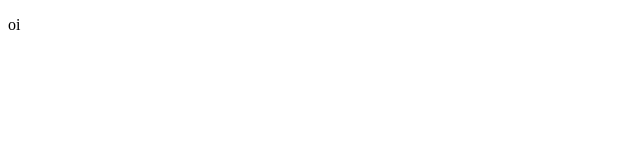
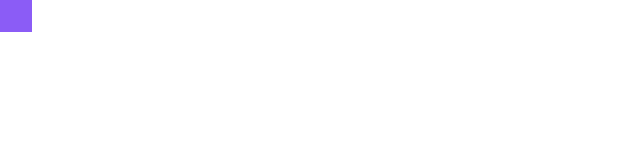
Before and after one commit to FernandoValentim43/NLWGamers, a React (Vite) app in the folder esports/web/: page / in a window 1280 px wide. Shown: the top 160 px of the page, without its empty margins (0-640 px from the left). Built offline with nearby package versions, Linux system fonts and the light colour scheme.

Commit message:
Tailwind installation

```diff
--- a/esports/web/index.html
+++ b/esports/web/index.html
@@ -2,7 +2,6 @@
 <html lang="en">
   <head>
     <meta charset="UTF-8" />
-    <link rel="icon" type="image/svg+xml" href="/vite.svg" />
     <meta name="viewport" content="width=device-width, initial-scale=1.0" />
     <title>Vite + React + TS</title>
   </head>
--- a/esports/web/package.json
+++ b/esports/web/package.json
@@ -16,6 +16,8 @@
     "@types/react": "^18.0.17",
     "@types/react-dom": "^18.0.6",
     "@vitejs/plugin-react": "^2.1.0",
+    "autoprefixer": "^10.4.11",
+    "tailwindcss": "^3.1.8",
     "typescript": "^4.6.4",
     "vite": "^3.1.0"
   }
--- /dev/null
+++ b/esports/web/postcss.config.cjs
@@ -0,0 +1,6 @@
+module.exports = {
+  plugins: {
+    tailwindcss: {},
+    autoprefixer: {},
+  },
+}
--- a/esports/web/src/App.tsx
+++ b/esports/web/src/App.tsx
@@ -1,8 +1,11 @@
+import "./styles/main.css";
+
 function App() {
+  return (
+    <div className="bg-violet-500 w-8 h-8">
 
-  return (
-    <p>oi</p>
+    </div>
   )
 }
 
-export default App
+export default App;
--- /dev/null
+++ b/esports/web/tailwind.config.cjs
@@ -0,0 +1,10 @@
+/** @type {import('tailwindcss').Config} */
+module.exports = {
+  content: [
+    "./src/**/*.tsx",
+  ],
+  theme: {
+    extend: {},
+  },
+  plugins: [],
+}
```
Also changed, not shown: 1 other file (tests, documents, lock files or other folders).
